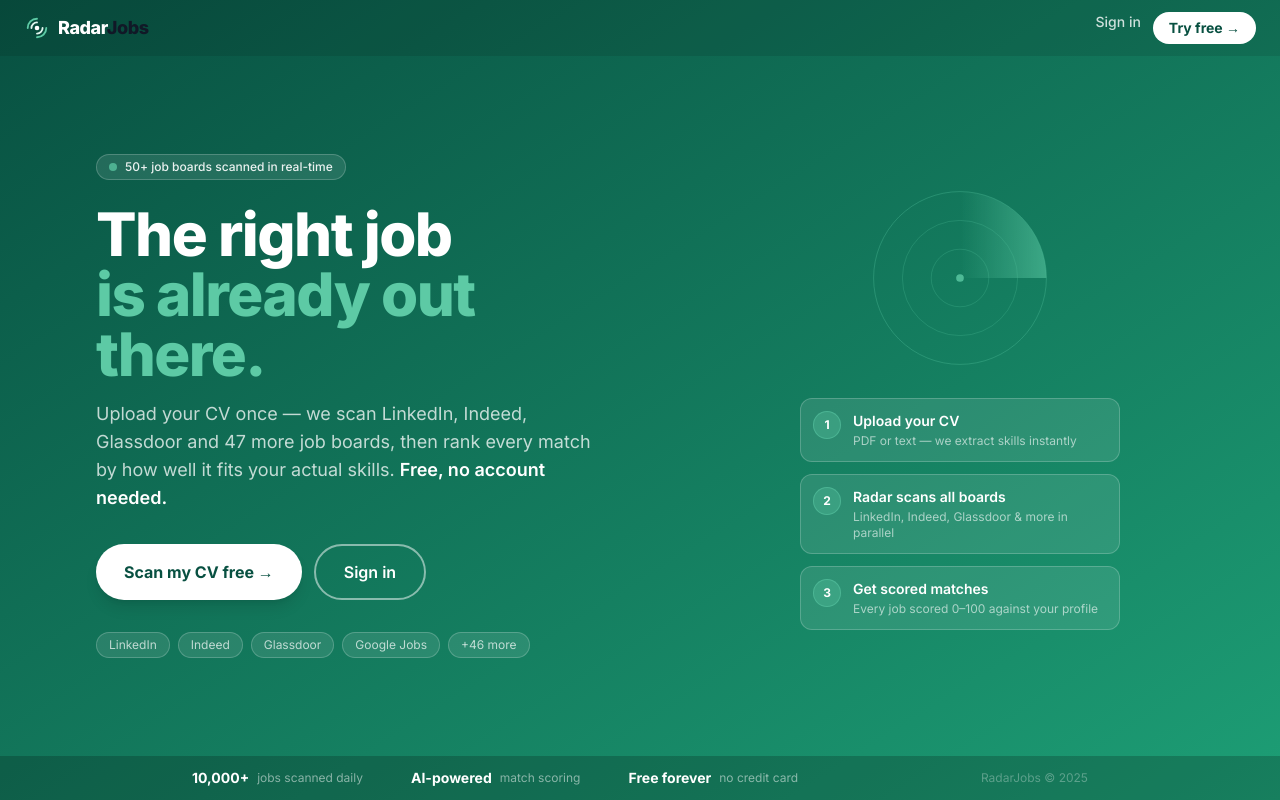
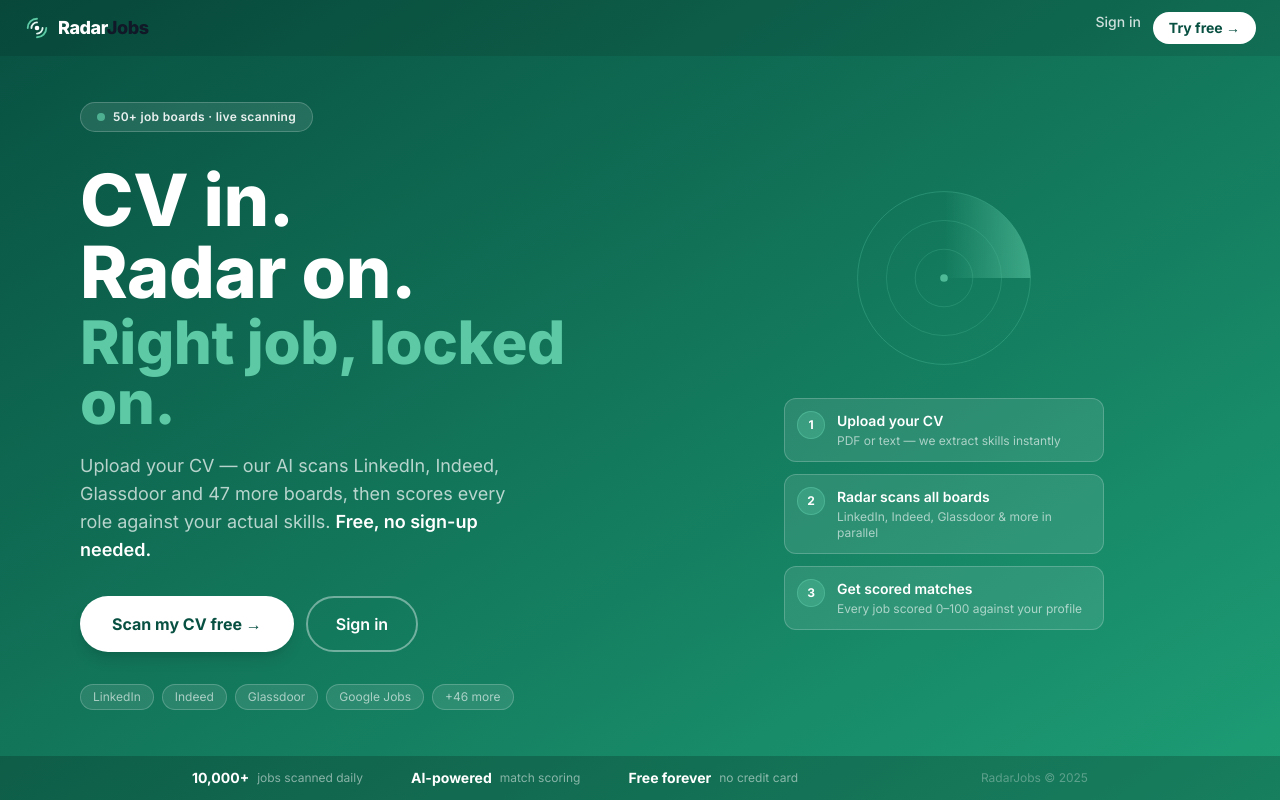
Before and after one commit to Aitibour/radarjobs-co, a Next.js app in the folder frontend/: page / in a window 1280 px wide. Built offline with nearby package versions, Linux system fonts and the light colour scheme.

Commit message:
fix: landing hook CV+Radar+Job + spacing

```diff
--- a/frontend/app/page.tsx
+++ b/frontend/app/page.tsx
@@ -30,42 +30,47 @@
       <div className="flex-1 flex overflow-hidden">
 
         {/* Left: text + CTA */}
-        <div className="flex-1 flex flex-col justify-center px-8 md:px-16 lg:px-24">
-          <div className="inline-flex items-center gap-2 bg-white/10 border border-white/20 rounded-full px-3 py-1 mb-6 w-fit">
+        <div className="flex-1 flex flex-col justify-center px-8 md:px-14 lg:px-20 max-w-2xl">
+          {/* Badge */}
+          <div className="inline-flex items-center gap-2 bg-white/10 border border-white/20 rounded-full px-4 py-1.5 mb-8 w-fit">
             <span className="w-2 h-2 rounded-full bg-teal-accent animate-pulse shrink-0" />
-            <span className="text-white/90 text-xs font-medium">50+ job boards scanned in real-time</span>
+            <span className="text-white/90 text-xs font-semibold tracking-wide">50+ job boards · live scanning</span>
           </div>
 
-          <h1 className="text-4xl md:text-5xl lg:text-6xl font-extrabold text-white leading-tight mb-4 tracking-tight">
-            The right job<br/>
-            <span style={{ color: '#5DCAA5' }}>is already out there.</span>
+          {/* Hook — CV + Radar + Job */}
+          <h1 className="font-extrabold text-white leading-[1.1] tracking-tight mb-5">
+            <span className="text-5xl md:text-6xl lg:text-7xl block">CV in.</span>
+            <span className="text-5xl md:text-6xl lg:text-7xl block">Radar on.</span>
+            <span className="text-4xl md:text-5xl lg:text-6xl block mt-1" style={{ color: '#5DCAA5' }}>
+              Right job, locked on.
+            </span>
           </h1>
 
-          <p className="text-white/75 text-base md:text-lg max-w-lg mb-8 leading-relaxed">
-            Upload your CV once — we scan LinkedIn, Indeed, Glassdoor and 47 more job boards,
-            then rank every match by how well it fits your actual skills.{' '}
-            <span className="text-white font-semibold">Free, no account needed.</span>
+          <p className="text-white/70 text-base md:text-lg max-w-md mb-8 leading-relaxed">
+            Upload your CV — our AI scans LinkedIn, Indeed, Glassdoor and 47 more boards,
+            then scores every role against your actual skills.{' '}
+            <span className="text-white font-semibold">Free, no sign-up needed.</span>
           </p>
 
-          <div className="flex flex-col sm:flex-row gap-3">
+          <div className="flex flex-col sm:flex-row gap-3 mb-8">
             <Link
               href="/scan"
-              className="inline-flex items-center justify-center gap-2 bg-white text-teal-dark font-bold text-base px-7 py-3.5 rounded-full shadow-lg hover:shadow-xl hover:scale-105 transition-all duration-200"
+              className="inline-flex items-center justify-center gap-2 bg-white text-teal-dark font-bold text-base px-8 py-3.5 rounded-full shadow-lg hover:shadow-xl hover:scale-105 transition-all duration-200"
             >
               Scan my CV free →
             </Link>
             <Link
               href="/login"
-              className="inline-flex items-center justify-center gap-2 border-2 border-white/50 text-white font-semibold text-base px-7 py-3.5 rounded-full hover:bg-white/10 transition-all duration-200"
+              className="inline-flex items-center justify-center gap-2 border-2 border-white/40 text-white font-semibold text-base px-7 py-3.5 rounded-full hover:bg-white/10 transition-all duration-200"
             >
               Sign in
             </Link>
           </div>
 
           {/* Job board chips */}
-          <div className="mt-8 flex flex-wrap gap-2">
+          <div className="flex flex-wrap gap-2">
             {['LinkedIn', 'Indeed', 'Glassdoor', 'Google Jobs', '+46 more'].map((board) => (
-              <span key={board} className="bg-white/10 border border-white/20 text-white/70 text-xs px-3 py-1 rounded-full">
+              <span key={board} className="bg-white/10 border border-white/20 text-white/60 text-xs px-3 py-1 rounded-full">
                 {board}
               </span>
             ))}
```
